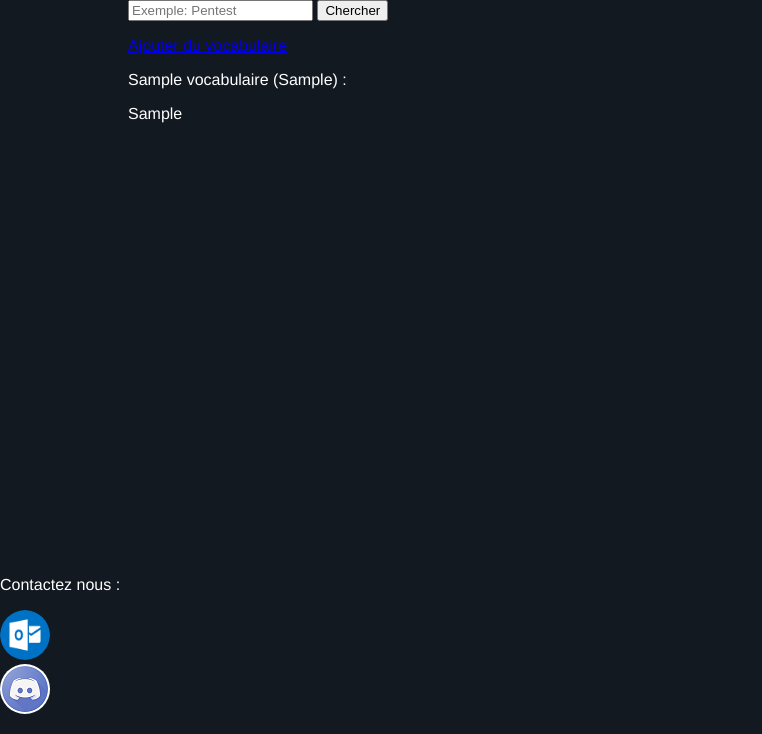
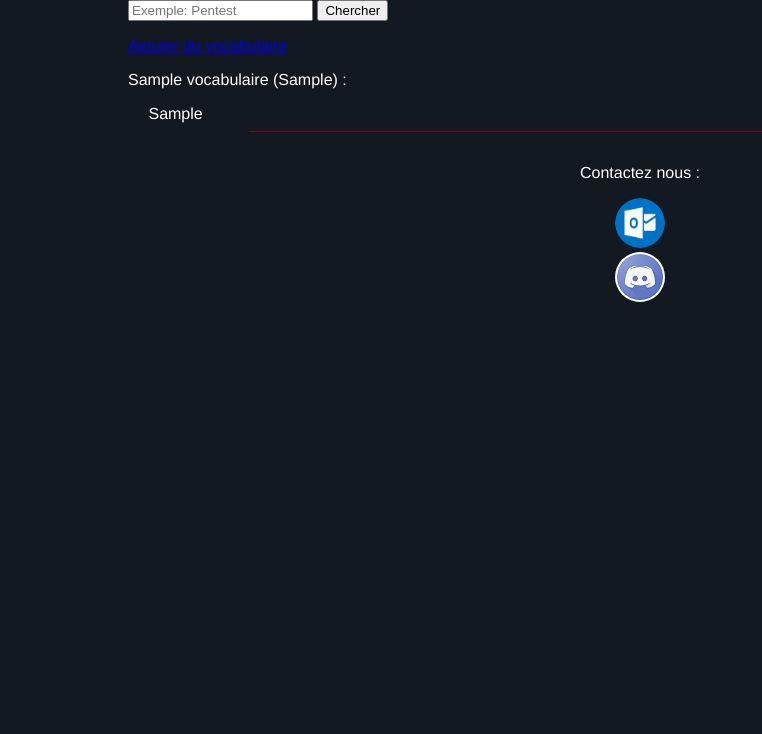
Before and after one commit to Crofto/RedTeamWiki, a PHP site: page /vocabulaire in a window 1280 px wide. Shown: the part 66-800 px from the top of the page, without its empty margins (0-762 px from the left). Run offline with PHP 8.4, Linux system fonts and the light colour scheme; tables that the repository leaves empty or names only in its code hold one stand-in row (values such as "Sample post").

Commit message:
Mise en forme debut

```diff
--- a/css/footer.css
+++ b/css/footer.css
@@ -1,5 +1,6 @@
 footer{
-    position:absolute;
+    Width:100%;
+    text-align:center;
     margin-bottom: 0;
     bottom:0;
     text-decoration: none;
--- a/css/main.css
+++ b/css/main.css
@@ -109,7 +109,6 @@ a#navBackToTop{
 }
 
 
-
 .btn {
   align-items: center;
   background-color: #FFFFFF;
@@ -214,3 +213,27 @@ a#navBackToTop{
 #notFound3 {
     font-size: 1.5em;
 }
+
+.CommandeDescriptionList,
+.vocabDefinitionList,
+.outilDefinitionList {
+    margin-left: 2%;
+}
+
+
+.outilDescriptionDetail,
+.outilLien {
+    margin-top: 3em;
+}
+
+.CommandeDescriptionList::after,
+.vocabDefinitionList::after,
+.outilDefinitionList::after {
+    display: block;
+    margin-top: 0.5em;
+    content: '';
+    width: 80%;
+    margin-left: 10%;
+    height: 1px;
+    background: darkred;
+}
--- a/view/commandesDetails.php
+++ b/view/commandesDetails.php
@@ -1,14 +1,14 @@
 <?php
 
 //On boucle sur la liste d'outil
-echo '<p Class="commandeNomDetail">' .  $commande->nom . '</p>';
+echo '<h1 Class="commandeNomDetail">' .  $commande->nom . '</h1>';
 echo '<p Class="commandeDescriptionDetail">' ;
 //on affiche sa description longue si il en a une
 if ($commande->descriptionLongue == null || $commande->descriptionLongue == "" ){
     echo  $commande->descriptionCourte;
 }
 else{
-    echo  $commande->descriptionCourte;
+    echo   "<i>" . $commande->descriptionCourte ."</i>";
     echo  "<br/>";
     echo  $commande->descriptionLongue;
 }
```
Also changed, not shown: view/outilsDetails.php (+6 -1 lines).
